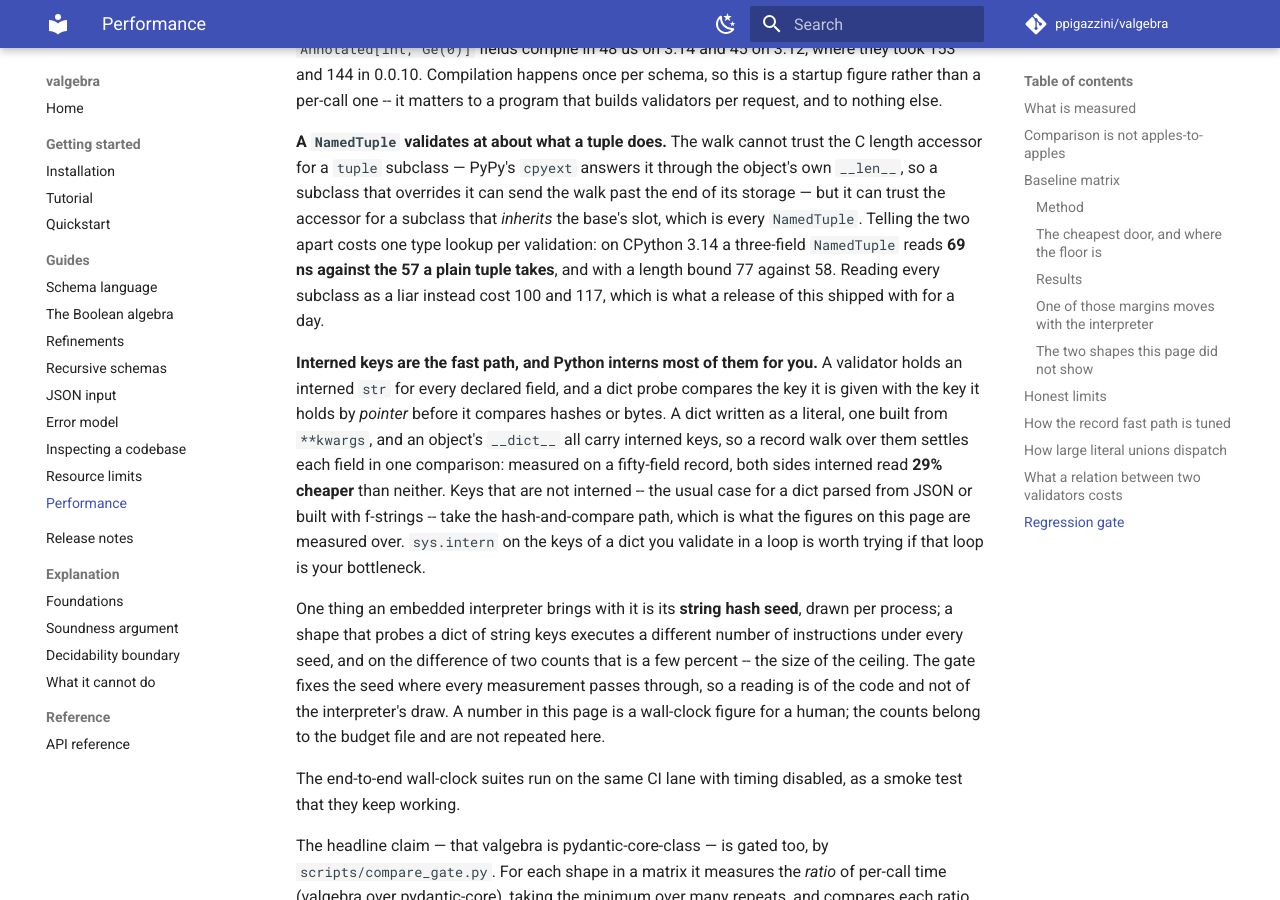
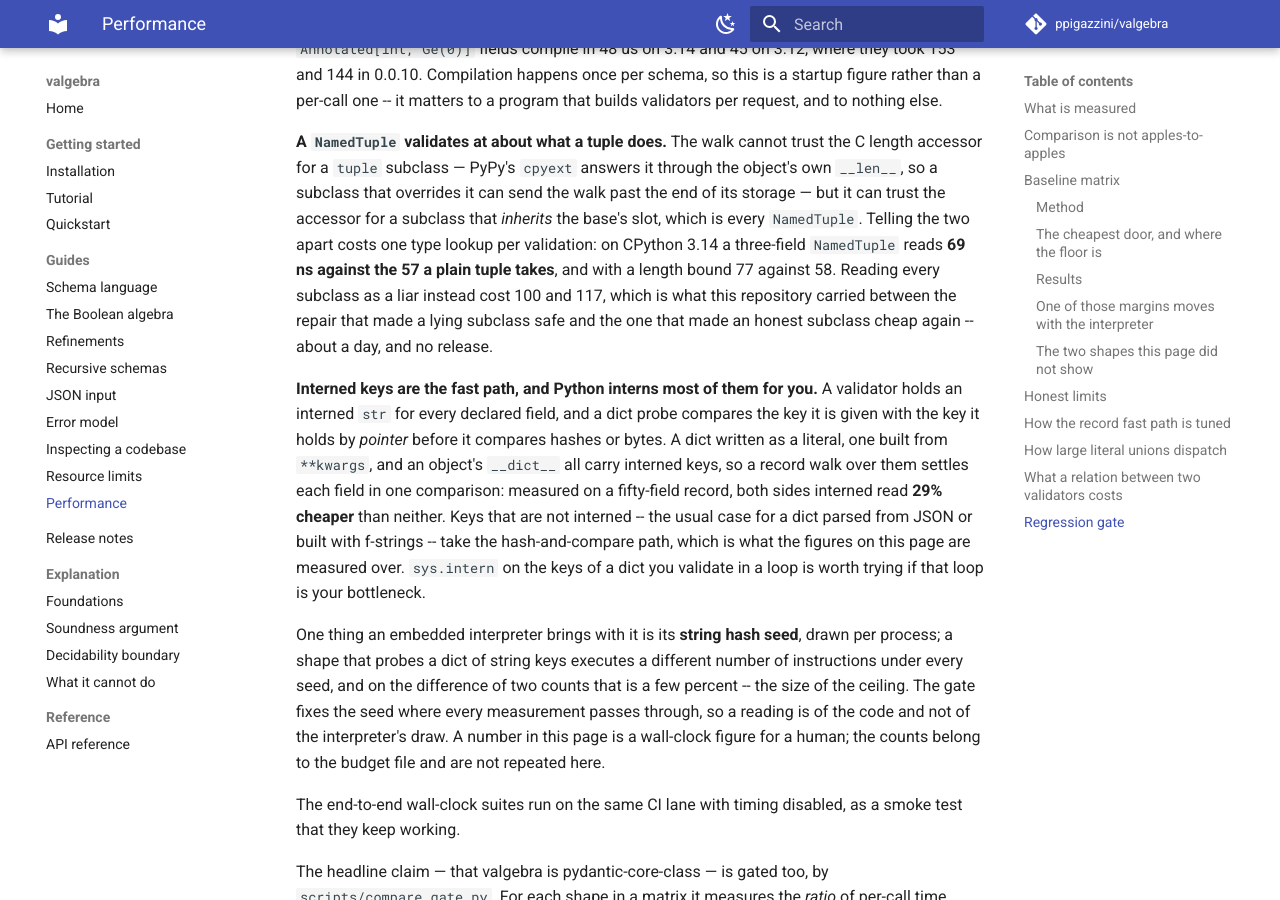
Before and after one commit to ppigazzini/valgebra, an MkDocs documentation site: the page built from docs/11-performance.md, in a window 1280 px wide and 900 px high, scrolled down 8924 px. Built offline with MkDocs 1.6.1 and Material for MkDocs 9.7.7, drawn with Linux system fonts in a browser that asks for light colours; comment, search, counter and statistics services are not loaded.

Commit message:
docs: a page said a release regressed, and one names the code it describes
Three claims corrected and one added, which is what a documentation pass
is for.

The performance page said the pre-repair `NamedTuple` figures were "what
a release of this shipped with for a day". Measured against the tag: the
last release is `fd15143`, and neither the repair that made a lying tuple
subclass safe nor the reading that made an honest one cost 100 ns is in
it -- both are after, and the changelog roll says so. The figures are
right and the clause after them was wrong. What the repository carried
for about a day, between one repair and the next, is what it says.

The schema-IR page argues at length that `==` is equality of a canonical
form and pointed at no code. `crates/valgebra-py/src/equality.rs` is that
code, it is one of the binding's swept surfaces, and a reader following
the argument to the implementation found nothing to follow. One
paragraph, naming the file and the thing that makes it more than a slot
comparison: two validators hold different pools, so equal spelling is not
equal meaning and what the indices name is what is compared.

The tooling page's list of the binding's swept surfaces gains the two
that joined the sweep, and the section on what a local gate cannot reach
gains the obligation that goes with naming them. The wheel lane taught
it: a job on that closing line went red two minutes after a push, on a
registry timeout, and the only thing that could notice was a person
reading the badge. A list saying what a green run did not check is spent
on nothing if the check is never made.

```diff
--- a/docs/11-performance.md
+++ b/docs/11-performance.md
@@ -405,7 +405,9 @@ that *inherits* the base's slot, which is every `NamedTuple`. Telling the two
 apart costs one type lookup per validation: on CPython 3.14 a three-field
 `NamedTuple` reads **69 ns against the 57 a plain tuple takes**, and with a
 length bound 77 against 58. Reading every subclass as a liar instead cost 100
-and 117, which is what a release of this shipped with for a day.
+and 117, which is what this repository carried between the repair that made a
+lying subclass safe and the one that made an honest subclass cheap again --
+about a day, and no release.
 
 **Interned keys are the fast path, and Python interns most of them for you.** A
 validator holds an interned `str` for every declared field, and a dict probe
```
Also changed, not shown: docs/dev/01-schema-ir.md (+8 -0 lines), docs/dev/07-tooling-ci.md (+12 -2 lines).
